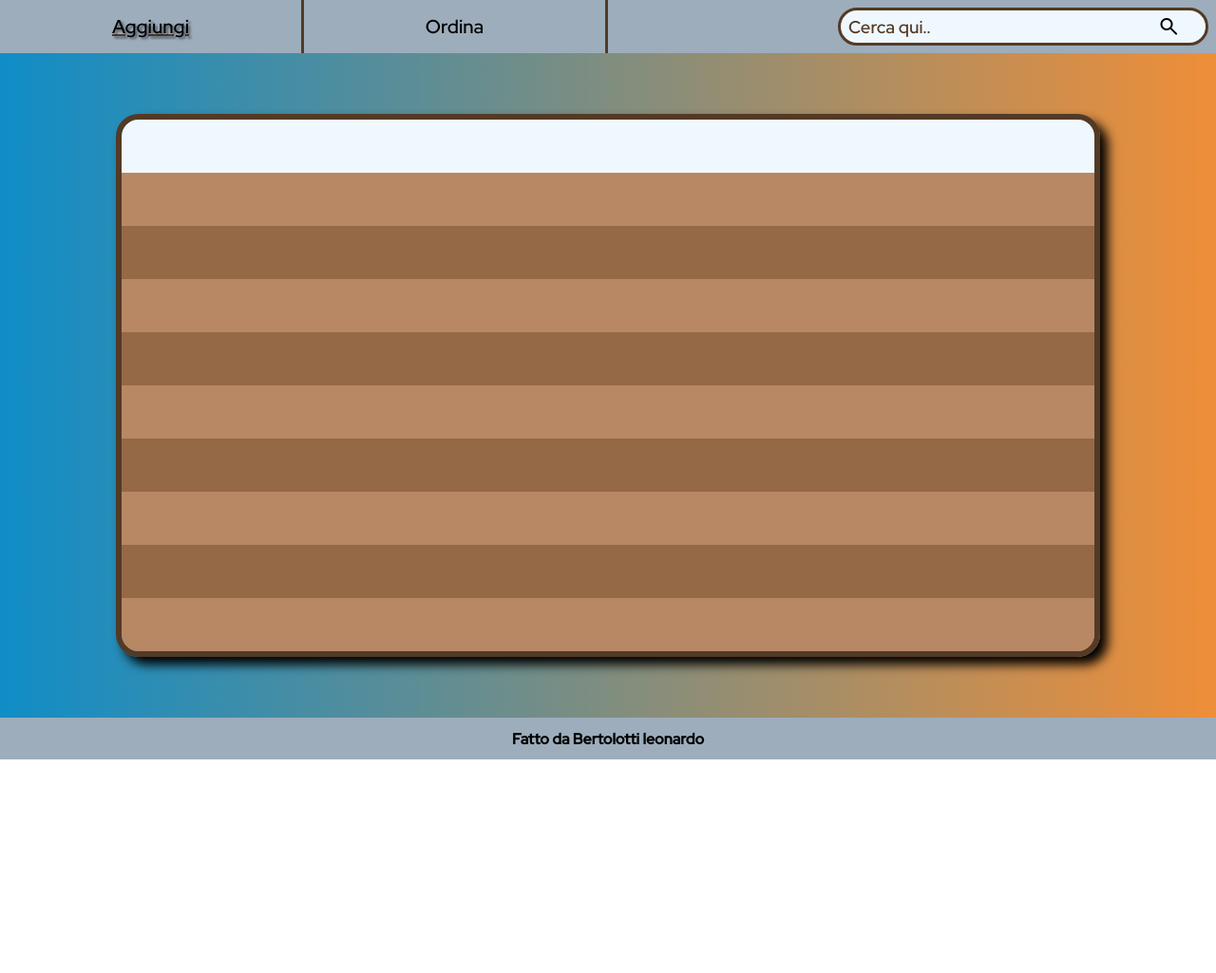
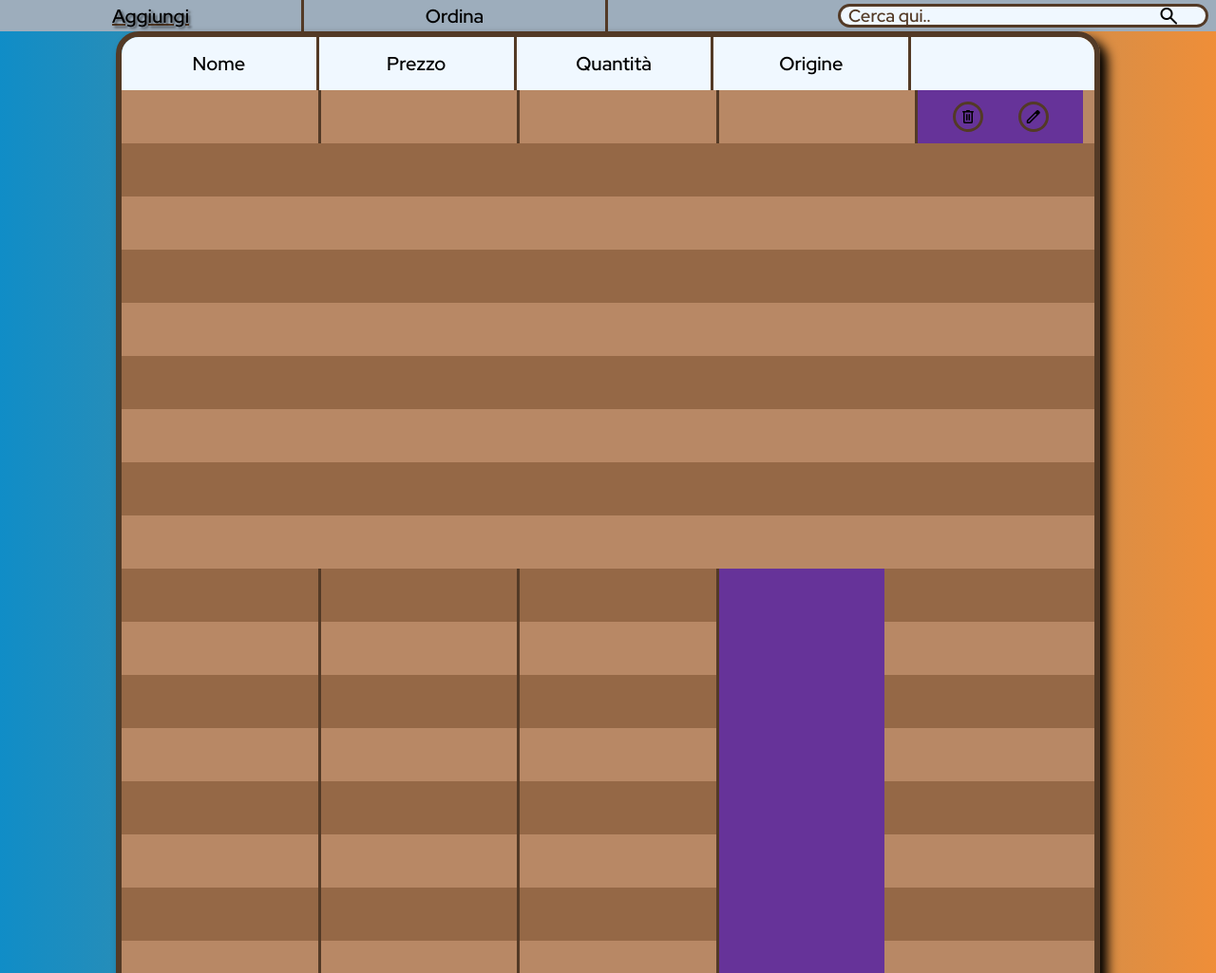
Before and after one commit to leobertolotti1806/BERTOLOTTI_magazzino, a plain HTML site: page index.html in a window 1280 px wide. Shown: the top 1025 px of the page at 95% size. Before the commit the page ends 800 px from the top, so only its background shows below. Drawn offline with nearby package versions, Linux system fonts and the light colour scheme.

Commit message:
aggiustamento main

```diff
--- a/index.html
+++ b/index.html
@@ -31,32 +31,23 @@
         </div>
     </header>
     <main>
-        <div></div>
+        <div>
+            <div>Nome</div>
+            <div>Prezzo</div>
+            <div>Quantità</div>
+            <div>Origine</div>
+        </div>
         <div>
             <div>
                 <div></div>
+                <div></div>
+                <div></div>
+                <div></div>
+                <div>
+                    <button class="material-symbols-rounded">delete</button>
+                    <button class="material-symbols-rounded">edit</button>
+                </div>
             </div>
-            <div></div>
-            <div></div>
-            <div></div>
-            <div></div>
-            <div></div>
-            <div></div>
-            <div></div>
-            <div></div>
-            <div></div>
-            <div></div>
-            <div></div>
-            <div></div>
-            <div></div>
-            <div></div>
-            <div></div>
-            <div></div>
-            <div></div>
-            <div></div>
-            <div></div>
-            <div></div>
-            <div></div>
             <div></div>
             <div></div>
             <div></div>
--- a/script.js
+++ b/script.js
@@ -0,0 +1,17 @@
+let main = document.querySelector("main > div:last-child");
+
+for (let i = 0; i < 10; i++) {
+    let div = document.createElement("div");
+
+    for (let j = 0; j < 4; j++) {
+        let d = document.createElement("div");
+
+        div.appendChild(d);
+    }
+
+    div.lastChild.appendChild(
+        document.createElement("div",)
+    )
+
+    main.appendChild(div);
+}
--- a/style.css
+++ b/style.css
@@ -1,6 +1,25 @@
 ::selection{
     background-color: #ef8e38;
     color: black;
+}
+
+::-webkit-scrollbar {
+    width: 1.5vh;
+}
+
+::-webkit-scrollbar-track {
+    background-color: rgb(230, 230, 230);
+    border-left: 0.2vh black solid;
+}
+
+::-webkit-scrollbar-thumb {
+    background-image: linear-gradient(#64bbec, #e20fe7);
+    border-radius: 1vh;
+    border: 0.1vh rgb(6, 6, 6) solid;
+}
+
+::-webkit-scrollbar-thumb:hover {
+    background-image: linear-gradient(#3c80a8, #ac08af);
 }
 
 @font-face {
@@ -124,41 +143,92 @@ main{
     flex-direction: column;
     width: 80%;
     max-height: 70%;
-    min-height: 70%;
+    min-height: fit-content;
     border: 0.8vh rgb(83, 58, 38) solid;
     border-radius: 3vh;
     box-shadow: 1vh 1vh 1.5vh black;
-    overflow-y: auto;
+    overflow: hidden;
 }
 
 main > div:first-child{
+    display: flex;
     width: 100%;
     min-height: 7vh;
     background-color: aliceblue;
+}
+
+main > div:first-child > div{
+    display: flex;
+    align-items: center;
+    justify-content: center;
+    width: 20%;
+    font-size: 2.5vh;
+    border-right: 0.4vh #533a26 solid;
 }
 
 main > div:last-child{
     position: relative;
     display: flex;
     flex-direction: column;
-    overflow-y: auto;
+    overflow-y: scroll;
 }
 
 main > div:last-child > div{
-    background-color: #B88865;
+    display: flex;
     width: 100%;
     min-height: 7vh;
+    box-sizing: border-box;
+    max-height: 100vh !important;
+    background-color: #B88865;
 }
 
 main > div:last-child > div:nth-child(2n){
     background-color: #956846;
 }
+
+main > div:last-child > div > div{
+    display: flex;
+    align-items: center;
+    justify-content: center;
+    border-right: 0.4vh #533a26 solid;
+    box-sizing: border-box;
+    width: calc(20% + 0.6vh);
+    height: 100%;
+}
+
+main > div:last-child > div > div:last-child{
+    width: 17%;
+    justify-content: space-evenly;
+    border: none;
+    background-color: rebeccapurple;
+}
+
+main button{
+    display: flex;
+    align-items: center;
+    justify-content: center;
+    width: 4vh;
+    height: 4vh;
+    padding: 0;
+    font-size: 2.5vh !important;
+    border-radius: 50%;
+    border: 0.4vh rgb(83, 58, 38) solid;
+    background-color: transparent;
+    cursor: pointer;
+    transition: color 0.2s, border-color 0.2s;
+}
+
+main button:hover{
+    border-color: #F79334;
+    color: #F79334;
+}
+
 @media screen and (max-width: 768px) {
     header > div:last-child{
         width: 40%;
     }
 
-    header > div:first-child > div , header input{
+    header > div:first-child > div , header input , main > div:first-child > div{
         font-size: 2vh !important;
     }
 
```
